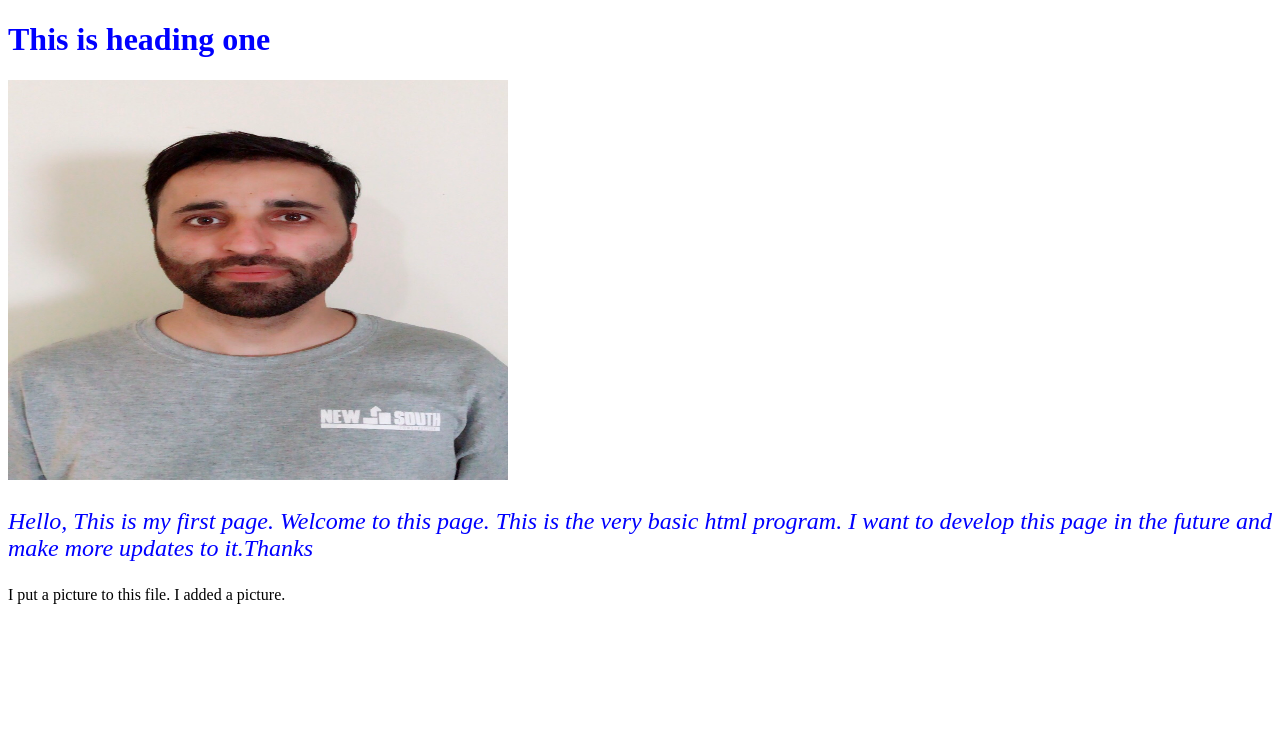
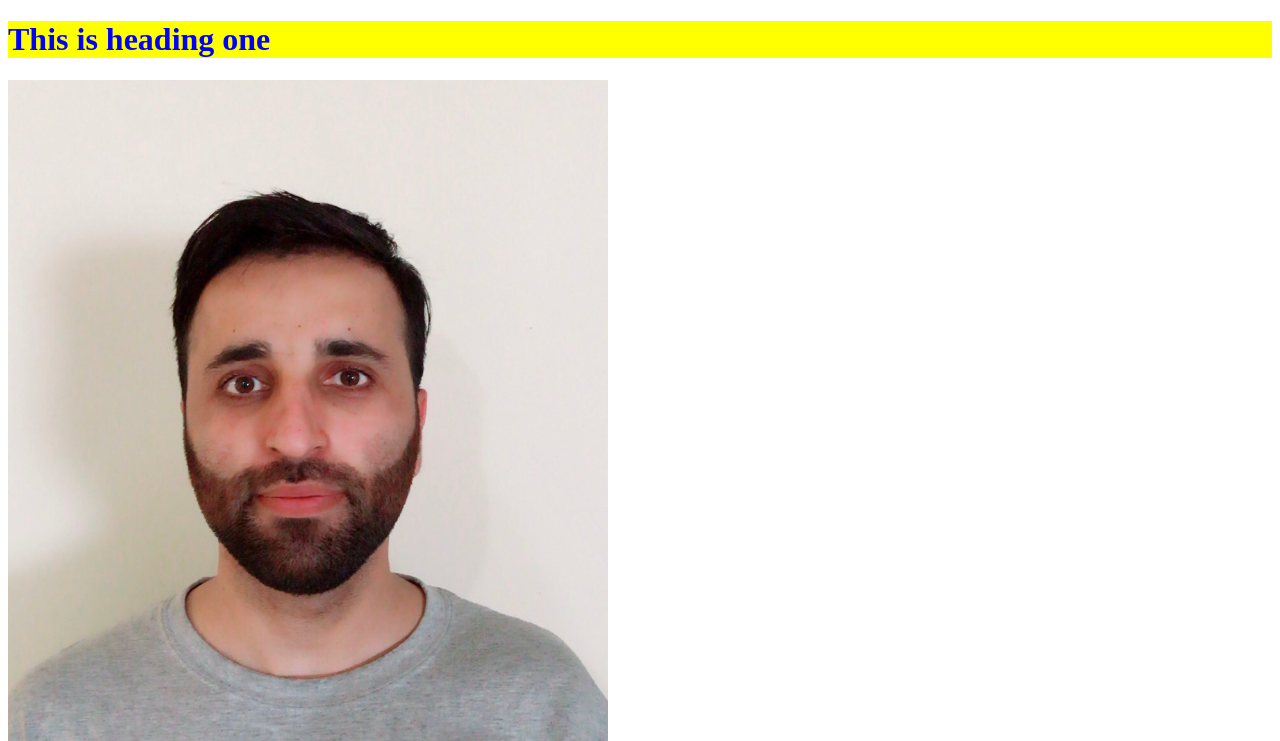
Before and after one commit to aimalsayeq/aimalsayeq.github.io, a plain HTML site: page index.html in a window 1280 px wide. Shown: the top 741 px of the page. Drawn offline with Linux system fonts and the light colour scheme.

Commit message:
add style to profile picture

```diff
--- a/index.html
+++ b/index.html
@@ -12,7 +12,7 @@
 </head>
 <body>
   <h1>This is heading one</h1>
-  <img src="./sample.jpg" alt="My pic" height="400" width="500"><img>
+  <img src="./sample.jpg" alt="My pic" class="profile-picture">
     <p>Hello, This is my first page. Welcome to this page.
       This is the very basic html program. I want to develop this page in the future and make more
       updates to it.Thanks</p>
--- a/style.css
+++ b/style.css
@@ -5,8 +5,13 @@ p{
 }
 h1{
   color: blue;
-  background-color: yellow and green;
+  background-color: yellow;
 }
 body{
   background-color: white;
 }
+
+.profile-picture{
+  width: 600px;
+  max-width: 100%;
+}
```
